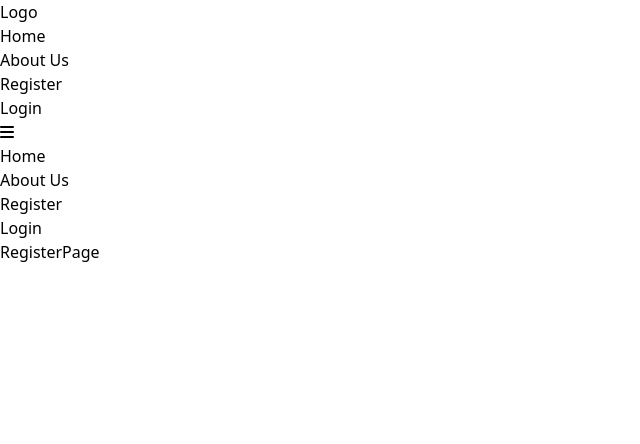
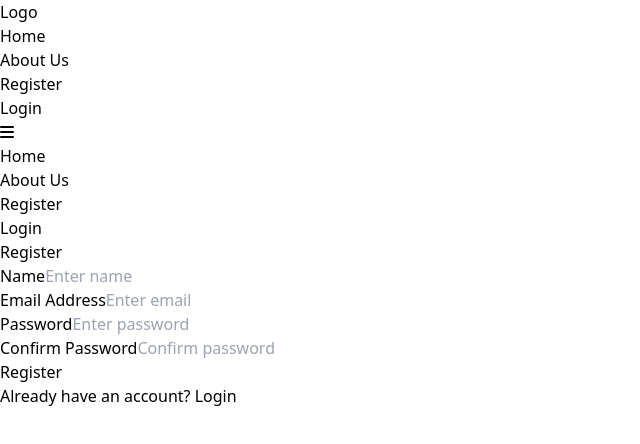
Before and after one commit to Jack-WebDev/coffeeroasters_Fullstack, a React (Vite) app in the folder Frontend/: page /register in a window 1280 px wide. Shown: the top 444 px of the page, without its empty margins (0-640 px from the left). Built offline with nearby package versions, Linux system fonts and the light colour scheme.

Commit message:
redux done

```diff
--- a/Frontend/src/components/Header.jsx
+++ b/Frontend/src/components/Header.jsx
@@ -34,7 +34,7 @@ function Header() {
           </li>
         </ul>
 
-        <div className="hamburger md:hidden" onClick={handleToggle}>
+        <div className="hamburger md:hidden cursor-pointer" onClick={handleToggle}>
           <i
             className={
               toggleMenu
--- a/Frontend/src/pages/LoginPage.jsx
+++ b/Frontend/src/pages/LoginPage.jsx
@@ -1,7 +1,70 @@
+
+import { useState, useEffect } from 'react';
+import { Link, useNavigate } from 'react-router-dom';
+import { useDispatch, useSelector } from 'react-redux';
+import { useLoginMutation } from '../slices/userApiSlice';
+import { setCredentials } from '../slices/authSlice';
+import { toast } from 'react-toastify';
 
 function LoginPage() {
+
+  const [email, setEmail] = useState('');
+  const [password, setPassword] = useState('');
+
+  const dispatch = useDispatch();
+  const navigate = useNavigate();
+
+  const [login, { isLoading }] = useLoginMutation();
+
+  const { userInfo } = useSelector((state) => state.auth);
+
+  useEffect(() => {
+    if (userInfo) {
+      navigate('/');
+    }
+  }, [navigate, userInfo]);
+
+  const handleSubmit = async (e) => {
+    e.preventDefault();
+    try {
+      const res = await login({ email, password }).unwrap();
+      dispatch(setCredentials({ ...res }));
+      navigate('/');
+    } catch (err) {
+      toast.error(err?.data?.message || err.error);
+    }
+  };
+
+
   return (
-    <div>LoginPage</div>
+    <div>
+      <form method="post" onSubmit={handleSubmit}>
+        <h1>Login</h1>
+      <div className='form__control' id='email'>
+          <label>Email Address</label>
+          <input
+            type='email'
+            placeholder='Enter email'
+            value={email}
+            onChange={(e) => setEmail(e.target.value)}
+          ></input>
+        </div>
+
+        <div className='form__control' id='password'>
+          <label>Password</label>
+          <input
+            type='password'
+            placeholder='Enter password'
+            value={password}
+            onChange={(e) => setPassword(e.target.value)}
+          ></input>
+        </div>
+
+        <button disabled={isLoading}type='submit'>Sign In</button>
+
+        <p>New Customer? <Link to='/register'>Register</Link></p>
+      </form>
+    </div>
   )
 }
 
--- a/Frontend/src/pages/RegisterPage.jsx
+++ b/Frontend/src/pages/RegisterPage.jsx
@@ -1,7 +1,99 @@
+
+import { useState, useEffect } from 'react';
+import { Link, useNavigate } from 'react-router-dom';
+import { useDispatch, useSelector } from 'react-redux';
+import { useRegisterMutation } from '../slices/userApiSlice';
+import { setCredentials } from '../slices/authSlice';
+import { toast } from 'react-toastify';
+
+
 
 function RegisterPage() {
+  const [name, setName] = useState('');
+  const [email, setEmail] = useState('');
+  const [password, setPassword] = useState('');
+  const [confirmPassword, setConfirmPassword] = useState('');
+
+  const dispatch = useDispatch();
+  const navigate = useNavigate();
+
+  const [register, { isLoading }] = useRegisterMutation();
+
+  const { userInfo } = useSelector((state) => state.auth);
+
+  useEffect(() => {
+    if (userInfo) {
+      navigate('/');
+    }
+  }, [navigate, userInfo]);
+
+  const handleSubmit = async (e) => {
+    e.preventDefault();
+
+    if (password !== confirmPassword) {
+      toast.error('Passwords do not match');
+    } else {
+      try {
+        const res = await register({ name, email, password }).unwrap();
+        dispatch(setCredentials({ ...res }));
+        navigate('/');
+      } catch (err) {
+        toast.error(err?.data?.message || err.error);
+      }
+    }
+  };
   return (
-    <div>RegisterPage</div>
+    <div>
+      <form onSubmit={handleSubmit}>
+
+      <h1>Register</h1>
+        <div className='form__control' id='name'>
+          <label>Name</label>
+          <input
+            type='name'
+            placeholder='Enter name'
+            value={name}
+            onChange={(e) => setName(e.target.value)}
+          ></input>
+        </div>
+
+        <div className='form__control' id='email'>
+          <label>Email Address</label>
+          <input
+            type='email'
+            placeholder='Enter email'
+            value={email}
+            onChange={(e) => setEmail(e.target.value)}
+          ></input>
+        </div>
+
+        <div className='form__control' id='password'>
+          <label>Password</label>
+          <input
+            type='password'
+            placeholder='Enter password'
+            value={password}
+            onChange={(e) => setPassword(e.target.value)}
+          ></input>
+        </div>
+        <div className='form__control' id='confirmPassword'>
+          <label>Confirm Password</label>
+          <input
+            type='password'
+            placeholder='Confirm password'
+            value={confirmPassword}
+            onChange={(e) => setConfirmPassword(e.target.value)}
+          ></input>
+        </div>
+
+        <button type='submit' className='mt-3'>
+          Register
+        </button>
+        {isLoading}
+      </form>
+
+      <p>Already have an account? <Link to={`/login`}>Login</Link></p>
+    </div>
   )
 }
 
```
Also changed, not shown: 1 other file (tests, documents, lock files or other folders).
